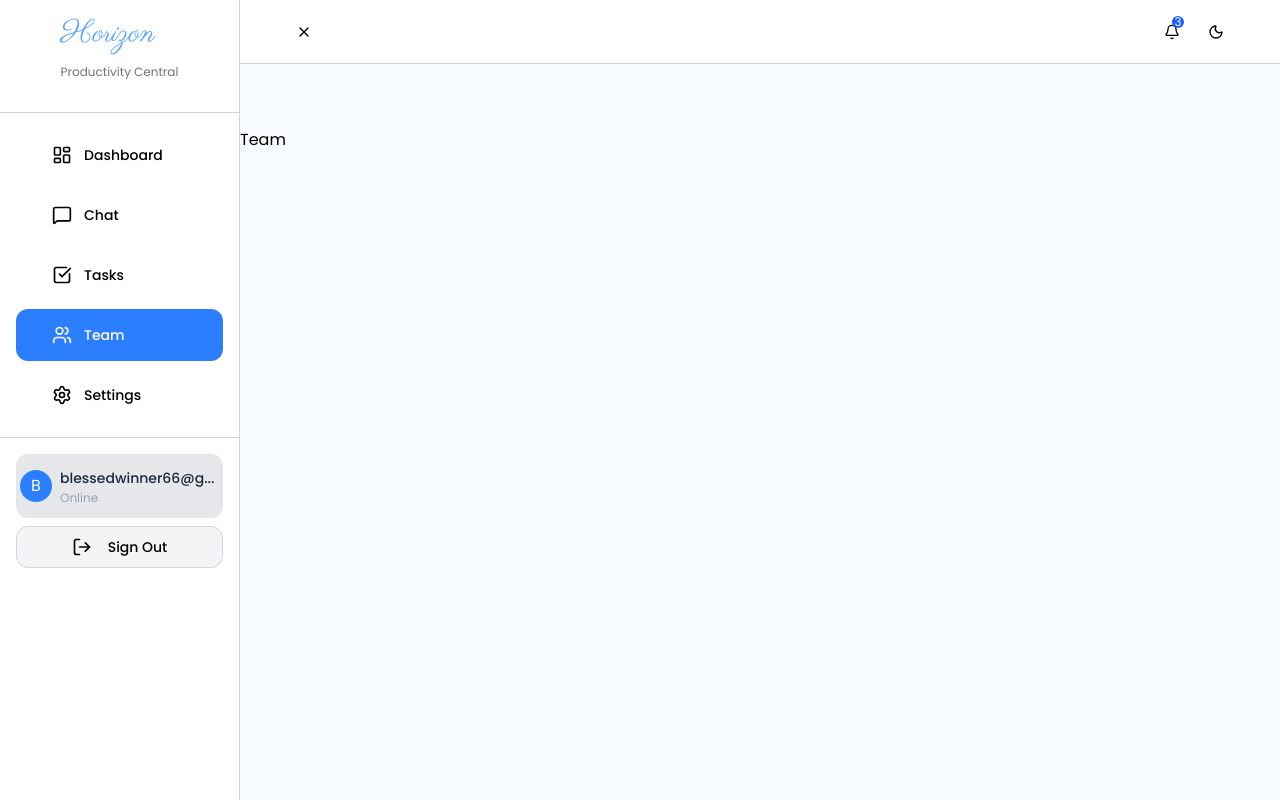
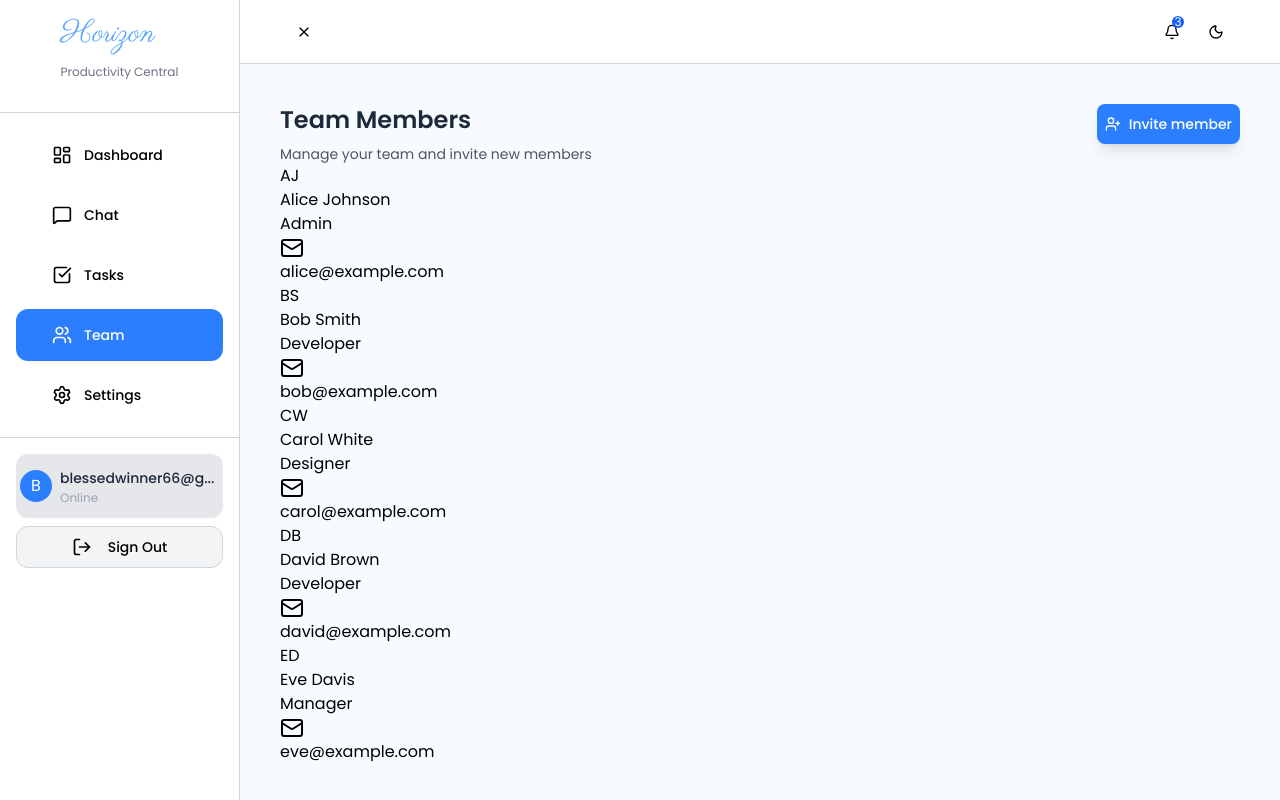
Before and after one commit to blessed-winner/Horizon, a React app in the folder frontend/: page /admin/team in a window 1280 px wide. Built offline with nearby package versions, Linux system fonts and the light colour scheme; the HTML template or start-up script is replaced by a standard one.

Commit message:
First render of team component

```diff
--- a/frontend/src/assets/assets.ts
+++ b/frontend/src/assets/assets.ts
@@ -165,3 +165,19 @@ export const tasks:Task[] = [
   { title:"Write documentation", priority:"high", dueDate:"2024-01-30", status:"In Progress" },
   { title:"Code review for feature X", priority:"low", dueDate:"2024-01-18", status:"Pending" }
 ]
+
+type Role = "Admin" | "Developer" | "Designer" | "Manager"
+type User = {
+    firstName:string,
+    lastName:string,
+    role:Role,
+    email:string
+}
+
+export const userData:User[] = [
+    { firstName:"Alice",lastName:"Johnson", role:"Admin", email:"alice@example.com" },
+    { firstName:"Bob", lastName:"Smith", role:"Developer", email:"bob@example.com" },
+    { firstName:"Carol", lastName:"White", role:"Designer", email:"carol@example.com" },
+    { firstName:"David", lastName:"Brown", role:"Developer", email:"david@example.com" },
+    { firstName:"Eve", lastName:"Davis", role:"Manager", email:"eve@example.com" }
+]
--- a/frontend/src/pages/Team.tsx
+++ b/frontend/src/pages/Team.tsx
@@ -1,6 +1,37 @@
+import { Mail, UserPlus } from "lucide-react"
+import { userData } from "../assets/assets"
+
 const Team = () => {
   return (
-    <div className="flex-1 relative top-16">Team</div>
+    <div className="flex-1 p-6 md:p-10">
+       <div className="space-y-8">
+            <div className="flex justify-between">
+          <div className="space-y-2">
+            <h1 className="text-2xl font-semibold text-gray-800">Team Members</h1>
+            <p className="text-gray-600 text-sm">Manage your team and invite new members</p>
+          </div>
+          <button className="flex items-center gap-2 text-white px-2 h-10 rounded-lg bg-blue-500 shadow-lg">
+            <UserPlus className="w-4 h-4"/>
+            <span className="font-medium text-sm">Invite member</span>
+          </button>
+        </div>
+       </div>
+       <div>
+          { userData.map((data,idx)=>(
+            <div key={idx}>
+              <div>{data.firstName.charAt(0) + data.lastName.charAt(0)}</div>
+              <div>
+                <h4>{data.firstName + " "+ data.lastName}</h4>
+                <span>{data.role}</span>
+              </div>
+              <button>
+                <Mail/>
+                <p>{data.email}</p>
+              </button>
+            </div>
+          )) }
+       </div>
+    </div>
   )
 }
 
```
